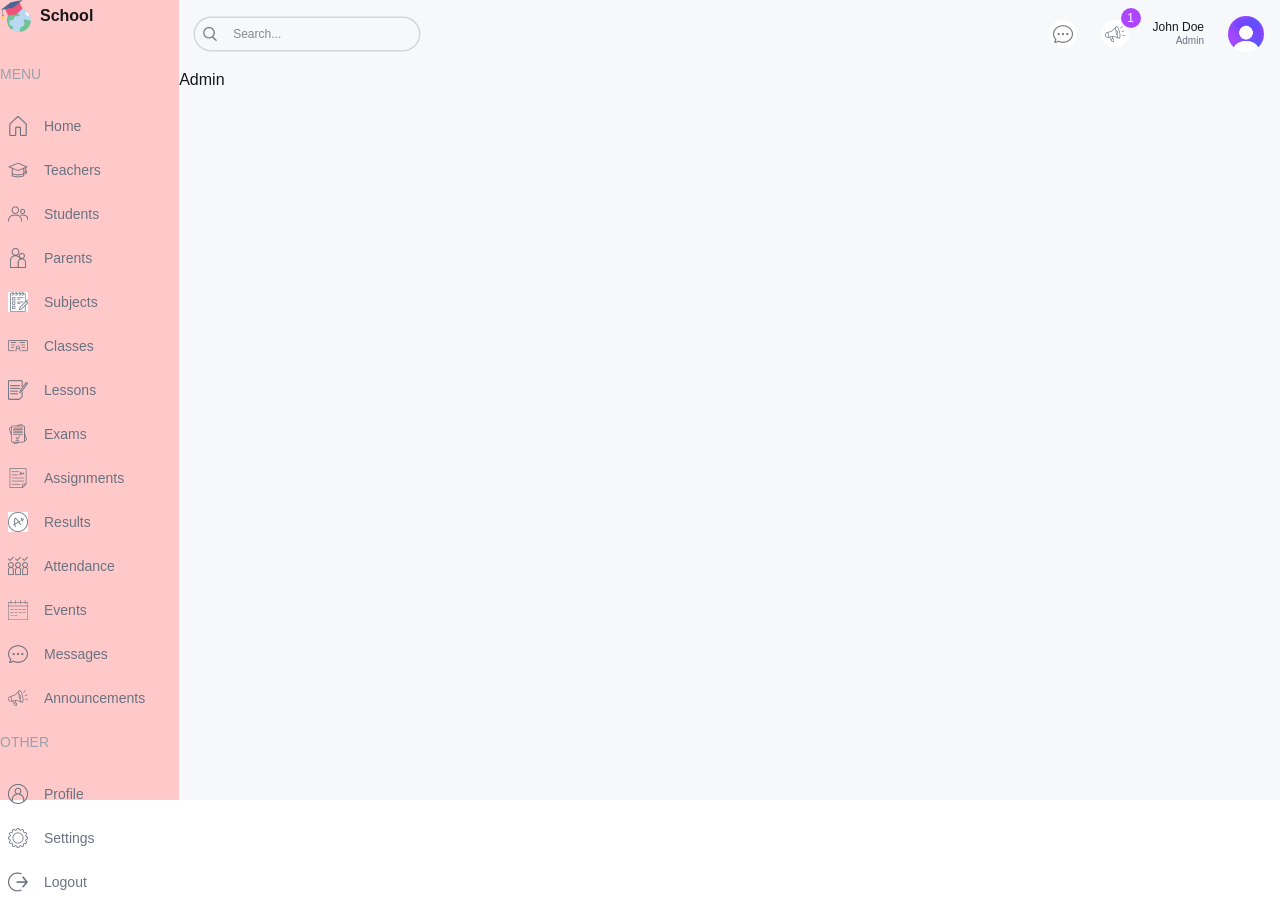
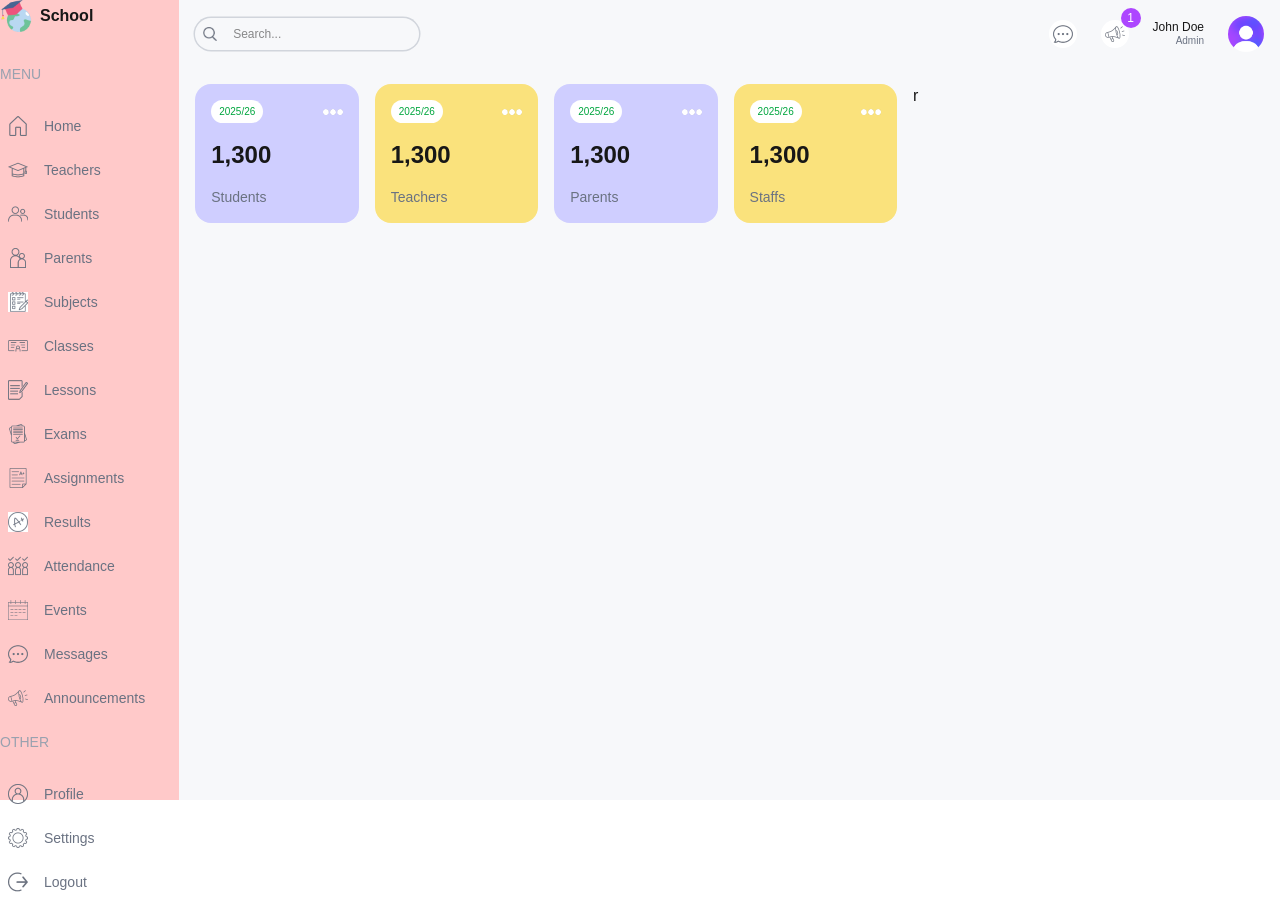
Before and after one commit to edwinkim16/school-dashboard, a Next.js app: page /admin in a window 1280 px wide. Built offline with nearby package versions, Linux system fonts and the light colour scheme.

Commit message:
changed colour and updated admin page

```diff
--- a/app/(dashboard)/admin/page.tsx
+++ b/app/(dashboard)/admin/page.tsx
@@ -1,8 +1,24 @@
-
+import UserCard from "@/components/UserCard";
 
 const Admin = () => {
   return (
-    <div>Admin</div>
+    <div className="p-4 flex gap-4 flex-col md:flex-row">
+      {/* LEFT */}
+      <div className="w-full lg:w-2/3 ">
+        {/* USER CARDS */}
+        <div className="flex gap-4 justify-between ">
+          <UserCard type="student" />
+          <UserCard type="teacher" />
+          <UserCard type="parent" />
+          <UserCard type="staff" />
+        </div>
+
+      </div>
+      {/* RIGHT */}
+      <div className="w-full lg:w-1/3">
+       r
+      </div>
+    </div>
   )
 }
 
--- a/components/UserCard.tsx
+++ b/components/UserCard.tsx
@@ -2,14 +2,14 @@ import Image from "next/image";
 
 const UserCard = ({ type }: { type: string }) => {
   return (
-    <div className="rounded-2xl odd:bg-lamaPurple even:bg-lamaYellow p-4 flex-1 min-w-[130px]">
+    <div className="rounded-2xl odd:bg-[#CFCEFF] even:bg-[#FAE27c] p-4 flex-1 min-w-[130px]">
       <div className="flex justify-between items-center">
         <span className="text-[10px] bg-white px-2 py-1 rounded-full text-green-600">
-          2024/25
+          2025/26
         </span>
         <Image src="/more.png" alt="" width={20} height={20} />
       </div>
-      <h1 className="text-2xl font-semibold my-4">1,234</h1>
+      <h1 className="text-2xl font-semibold my-4">1,300</h1>
       <h2 className="capitalize text-sm font-medium text-gray-500">{type}s</h2>
     </div>
   );
```
